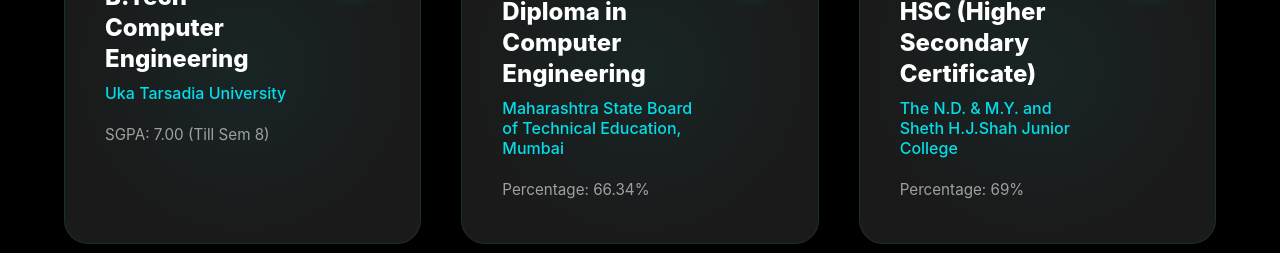
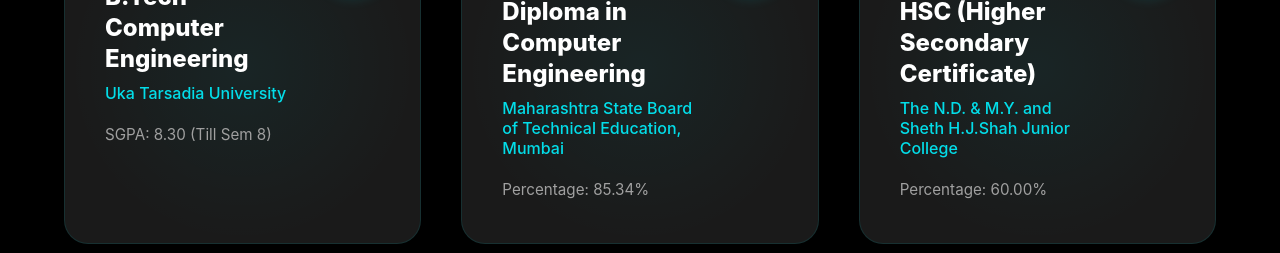
Before and after one commit to Owes163/owes-portfolio, a React (Vite) app: page / in a window 1280 px wide. Shown: the part 1120-1373 px from the top of the page. Built offline with nearby package versions, Linux system fonts and the light colour scheme.

Commit message:
College Markes Changed

```diff
--- a/src/components/Education.jsx
+++ b/src/components/Education.jsx
@@ -14,21 +14,21 @@
       year: "August 2023 – Present",
       degree: "B.Tech – Computer Engineering",
       institution: "Uka Tarsadia University",
-      description: "SGPA: 7.00 (Till Sem 8)",
+      description: "SGPA: 8.30 (Till Sem 8)",
       logo: UTULogo,
     },
      {
     year: "June 2021 – March 2023",
     degree: "Diploma in Computer Engineering",
     institution: "Maharashtra State Board of Technical Education, Mumbai  ",
-    description: "Percentage: 66.34%",
+    description: "Percentage: 85.34%",
     logo: DIPLOMAlogo,
   },
     {
       year: "June 2019 – March 2021",
       degree: "HSC (Higher Secondary Certificate)",
       institution: "The N.D. & M.Y. and Sheth H.J.Shah Junior College",
-      description: "Percentage: 69%",
+      description: "Percentage: 60.00%",
       logo: HSCLogo,
     },
     {
```
